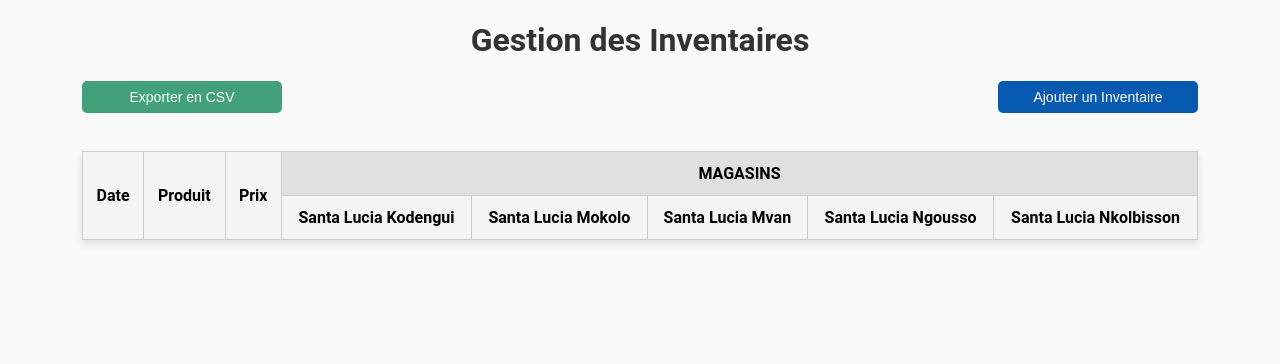
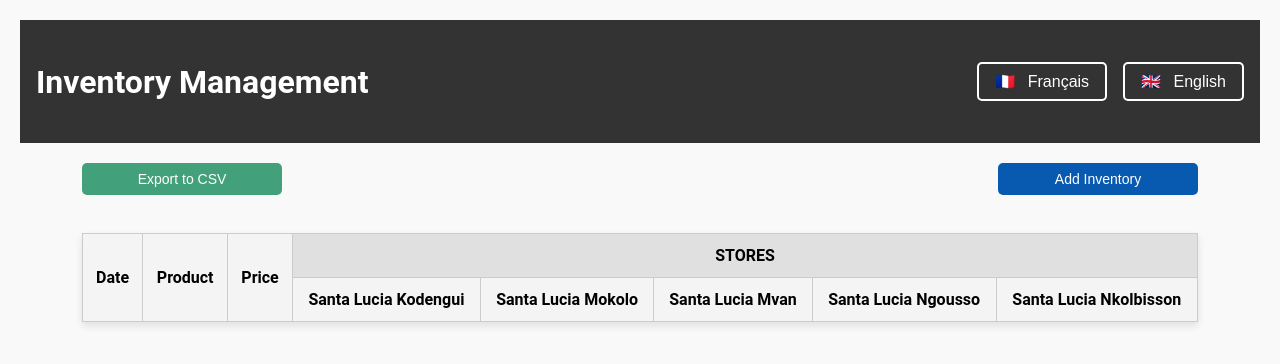
Before and after one commit to link-cat/evoSoftInventory, a React (Create React App) app: page / in a window 1280 px wide. Shown: the top 364 px of the page. Built offline with nearby package versions, Linux system fonts and the light colour scheme.

Commit message:
add internationalization

```diff
--- a/package.json
+++ b/package.json
@@ -8,9 +8,12 @@
     "@testing-library/user-event": "^13.5.0",
     "@types/react": "^18.3.5",
     "@types/react-dom": "^18.3.0",
+    "i18next": "^23.15.1",
+    "i18next-browser-languagedetector": "^8.0.0",
     "papaparse": "^5.4.1",
     "react": "^18.3.1",
     "react-dom": "^18.3.1",
+    "react-i18next": "^15.0.1",
     "react-scripts": "5.0.1",
     "web-vitals": "^2.1.4"
   },
--- a/src/App.tsx
+++ b/src/App.tsx
@@ -1,5 +1,6 @@
 import React, { useEffect, useState } from "react";
 import { unparse } from "papaparse";
+import { useTranslation } from "react-i18next";
 
 interface Magasin {
   id: string;
@@ -26,16 +27,21 @@
     return stock < 10 ? "low-stock" : "high-stock";
   };
 
+  const {t} = useTranslation()
+
   return (
     <tr
       onClick={() => onClickRow(inventaire.produitId)}
       className="inventory-row"
     >
       <td>{inventaire.date}</td>
-      <td>{product ? product.nom : "Unknown Product"}</td>
+      <td>{product ? product.nom : t("unknown_product")}</td>
       <td>{product ? product.prix : "NaN"} XAF</td>
       {magasins.map((magasin: Magasin) => (
-        <td className={getStockClass(inventaire.stock[magasin.id])} key={magasin.id}>
+        <td
+          className={getStockClass(inventaire.stock[magasin.id])}
+          key={magasin.id}
+        >
           {inventaire.stock[magasin.id] !== null
             ? inventaire.stock[magasin.id]
             : "N/A"}
@@ -46,15 +52,16 @@
 }
 
 function InventoryTable({ inventaires, magasins, produits, onClickRow }) {
+  const {t} = useTranslation()
   return (
     <table className="inventory-table">
       <thead>
         <tr>
-          <th rowSpan={2}>Date</th>
-          <th rowSpan={2}>Produit</th>
-          <th rowSpan={2}>Prix</th>
+          <th rowSpan={2}>{t("date")}</th>
+          <th rowSpan={2}>{t("product")}</th>
+          <th rowSpan={2}>{t("price")}</th>
           <th colSpan={magasins.length} className="magasins-header">
-            Magasins
+            {t("stores")}
           </th>
         </tr>
         <tr>
@@ -139,11 +146,12 @@
   };
 
   const today = new Date().toISOString().split("T")[0];
+  const {t} = useTranslation()
 
   return (
     <form className="inventory-form" onSubmit={handleSubmit}>
       <div className="form-group">
-        <label htmlFor="date">Date de l'inventaire</label>
+        <label htmlFor="date">{t("date_label")}</label>
         <input
           type="date"
           id="date"
@@ -154,14 +162,14 @@
         />
       </div>
       <div className="form-group">
-        <label htmlFor="produit">Produit</label>
+        <label htmlFor="produit">{t("product_label")}</label>
         <select
           id="produit"
           value={produitId}
           onChange={(e) => handleProduitChange(e.target.value)}
           required
         >
-          <option value="">Sélectionner un produit</option>
+          <option value="">{t("select_product")}</option>
           {produits.map((produit: Produit) => (
             <option key={produit.id} value={produit.id}>
               {produit.nom}
@@ -170,7 +178,7 @@
         </select>
       </div>
       <div className="form-group">
-        <label>Stocks disponibles</label>
+        <label>{t("stock_label")}</label>
         {magasins.map((magasin: Magasin) => (
           <div key={magasin.id} className="magasin-stock">
             <label htmlFor={`stock-${magasin.id}`}>{magasin.nom}</label>
@@ -189,10 +197,10 @@
       </div>
       <div className="form-actions">
         <button type="submit" className="btn-save">
-          Enregistrer
+          {t("save_button")}
         </button>
         <button type="button" className="btn-cancel" onClick={onCancel}>
-          Annuler
+          {t("cancel_button")}
         </button>
       </div>
     </form>
@@ -295,15 +303,17 @@
     setModalOpen(true);
   };
 
+  const { t } = useTranslation();
+
   return (
     <div className="inventory-overview">
       <div className="btn-container">
         <button className="add-inventory-btn" onClick={handleAddInventory}>
-          Ajouter un Inventaire
+          {t("add_inventory")}
         </button>
 
         <button className="export-csv-btn" onClick={handleExportCSV}>
-          Exporter en CSV
+          {t("export_csv")}
         </button>
       </div>
 
@@ -354,10 +364,39 @@
   { id: "15", nom: "Shampoing 500ml", prix: 2500 },
 ];
 
+function NavBar() {
+  const { i18n, t } = useTranslation();
+
+  const changeLanguage = (lng: string) => {
+    i18n.changeLanguage(lng);
+  };
+
+  return (
+    <nav className="navbar">
+      <h1 className="navbar-title">{t("inventory_title")}</h1>
+      <div className="navbar-languages">
+        <button onClick={() => changeLanguage("fr")} className="lang-btn">
+          <span role="img" aria-label="français">
+            🇫🇷
+          </span>{" "}
+          Français
+        </button>
+        <button onClick={() => changeLanguage("en")} className="lang-btn">
+          <span role="img" aria-label="english">
+            🇬🇧
+          </span>{" "}
+          English
+        </button>
+      </div>
+    </nav>
+  );
+}
+
+
 export default function InventoryApp() {
   return (
     <div>
-      <h1>Gestion des Inventaires</h1>
+      <NavBar />
       <InventoryOverview />
     </div>
   );
--- /dev/null
+++ b/src/i18n.js
@@ -0,0 +1,28 @@
+// src/i18n.js
+import i18n from "i18next";
+import { initReactI18next } from "react-i18next";
+import LanguageDetector from "i18next-browser-languagedetector";
+
+import translationFR from "./locales/fr.json";
+import translationEN from "./locales/en.json";
+
+i18n
+  .use(LanguageDetector)
+  .use(initReactI18next)
+  .init({
+    resources: {
+      en: {
+        translation: translationEN,
+      },
+      fr: {
+        translation: translationFR,
+      },
+    },
+    fallbackLng: "en",
+    debug: true,
+    interpolation: {
+      escapeValue: false,
+    },
+  });
+
+export default i18n;
--- a/src/index.js
+++ b/src/index.js
@@ -2,6 +2,7 @@
 import ReactDOM from 'react-dom/client';
 import './styles.css';
 import App from './App.tsx';
+import "./i18n";
 
 const root = ReactDOM.createRoot(document.getElementById('root'));
 root.render(
--- /dev/null
+++ b/src/locales/en.json
@@ -0,0 +1,16 @@
+{
+  "inventory_title": "Inventory Management",
+  "add_inventory": "Add Inventory",
+  "export_csv": "Export to CSV",
+  "date_label": "Inventory Date",
+  "product_label": "Product",
+  "stock_label": "Available Stock",
+  "save_button": "Save",
+  "cancel_button": "Cancel",
+  "select_product": "Select a product",
+  "date": "Date",
+  "product": "Product",
+  "price": "Price",
+  "stores": "Stores",
+  "unknown_product": "Unknown product"
+}
--- /dev/null
+++ b/src/locales/fr.json
@@ -0,0 +1,16 @@
+{
+  "inventory_title": "Gestion des Inventaires",
+  "add_inventory": "Ajouter un Inventaire",
+  "export_csv": "Exporter en CSV",
+  "date_label": "Date de l'inventaire",
+  "product_label": "Produit",
+  "stock_label": "Stocks disponibles",
+  "save_button": "Enregistrer",
+  "cancel_button": "Annuler",
+  "select_product": "Sélectionner un produit",
+  "date": "Date",
+  "product": "Produit",
+  "price": "Prix",
+  "stores": "Magasins",
+  "unknown_product": "Produit inconnu"
+}
--- a/src/styles.css
+++ b/src/styles.css
@@ -192,3 +192,55 @@
 .high-stock {
   color: #17c23f;
 }
+
+.navbar {
+  display: flex;
+  justify-content: space-between;
+  align-items: center;
+  background-color: #333;
+  padding: 1rem;
+  color: white;
+  margin-bottom: 20px;
+}
+
+.navbar-title {
+  font-size: 2rem;
+  font-weight: bold;
+  color: white;
+}
+
+.navbar-languages {
+  display: flex;
+  gap: 1rem;
+}
+
+.lang-btn {
+  background-color: transparent;
+  border: 2px solid white;
+  color: white;
+  padding: 0.5rem 1rem;
+  font-size: 1rem;
+  cursor: pointer;
+  transition: background-color 0.3s ease, color 0.3s ease;
+  border-radius: 5px;
+}
+
+.lang-btn:hover {
+  background-color: white;
+  color: #333;
+}
+
+.lang-btn span {
+  margin-right: 0.5rem;
+}
+
+@media (max-width: 768px) {
+  .navbar {
+    flex-direction: column;
+    gap: 1rem;
+  }
+
+  .navbar-title {
+    margin-bottom: 0.5rem;
+  }
+}
```
Also changed, not shown: 1 other file (tests, documents, lock files or other folders).
